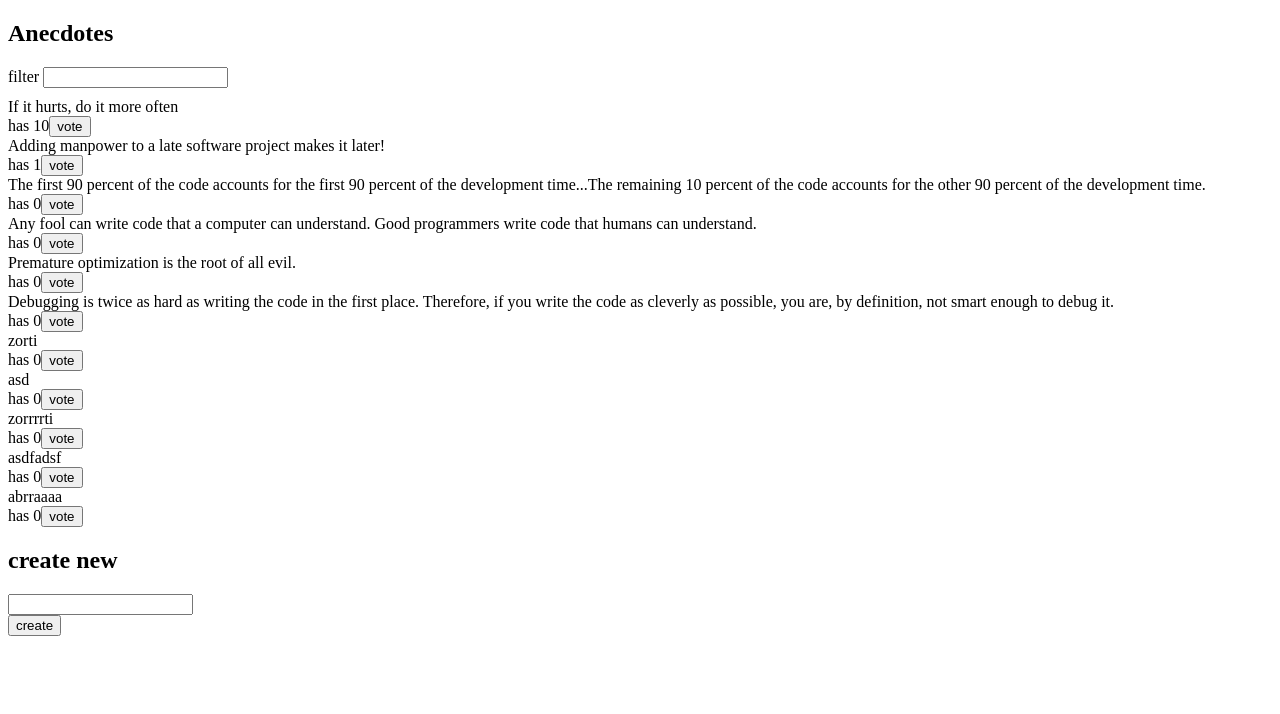
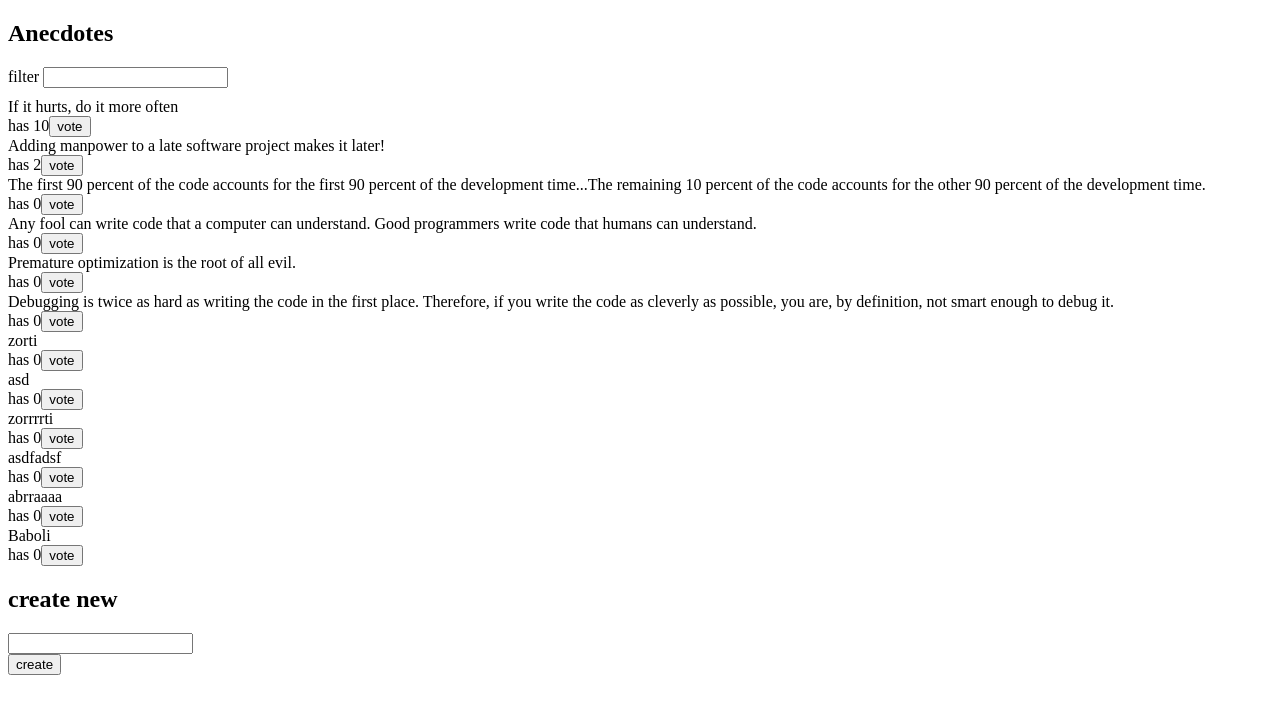
Before and after one commit to InstaFall/fsoSubmitPart6, a React (Create React App) app in the folder redux-anecdotes/: page / in a window 1280 px wide. Shown: the top 714 px of the page. Built offline with nearby package versions, Linux system fonts and the light colour scheme; data requests are answered from the project's data file.

Commit message:
Commit exercise 6.19

```diff
--- a/redux-anecdotes/db.json
+++ b/redux-anecdotes/db.json
@@ -8,7 +8,7 @@
     {
       "content": "Adding manpower to a late software project makes it later!",
       "id": "21149",
-      "votes": 1
+      "votes": 2
     },
     {
       "content": "The first 90 percent of the code accounts for the first 90 percent of the development time...The remaining 10 percent of the code accounts for the other 90 percent of the development time.",
@@ -54,6 +54,11 @@
       "content": "abrraaaa",
       "votes": 0,
       "id": "dMEfzKp"
+    },
+    {
+      "content": "Baboli",
+      "votes": 0,
+      "id": "UYypnhJ"
     }
   ]
 }
--- a/redux-anecdotes/src/components/Notification.js
+++ b/redux-anecdotes/src/components/Notification.js
@@ -1,7 +1,10 @@
-import {useSelector} from "react-redux"
+import {connect, useSelector} from "react-redux"
 
-const Notification = () => {
-  const notification = useSelector(state => state.notification)
+
+const Notification = (props) => {
+  //const notification = useSelector(state => state.notification)
+  const notification = props.notification
+
   const style = {
     border: 'solid',
     padding: 10,
@@ -17,4 +20,10 @@ const Notification = () => {
     )
 }
 
-export default Notification
+const mapStateToProps = (state) => {
+  return {
+    notification: state.notification
+  }
+}
+
+export default connect(mapStateToProps)(Notification)
```
